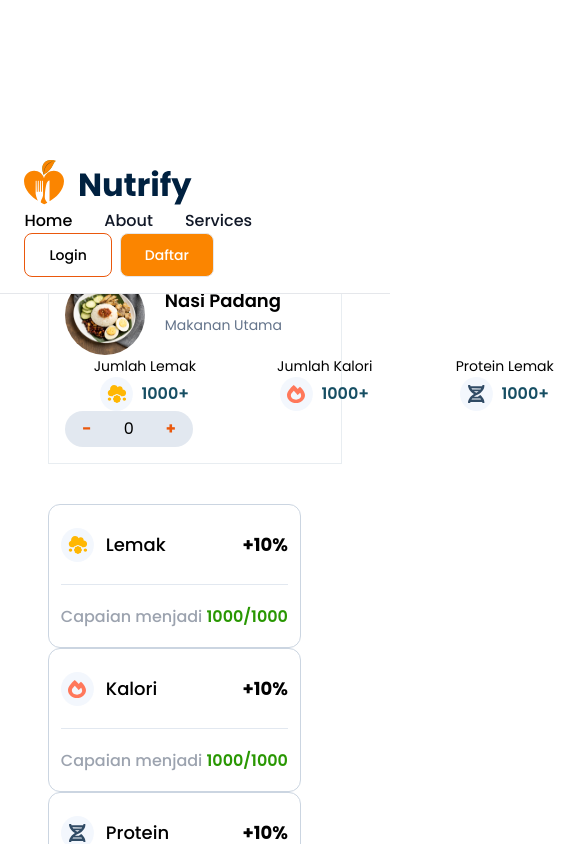
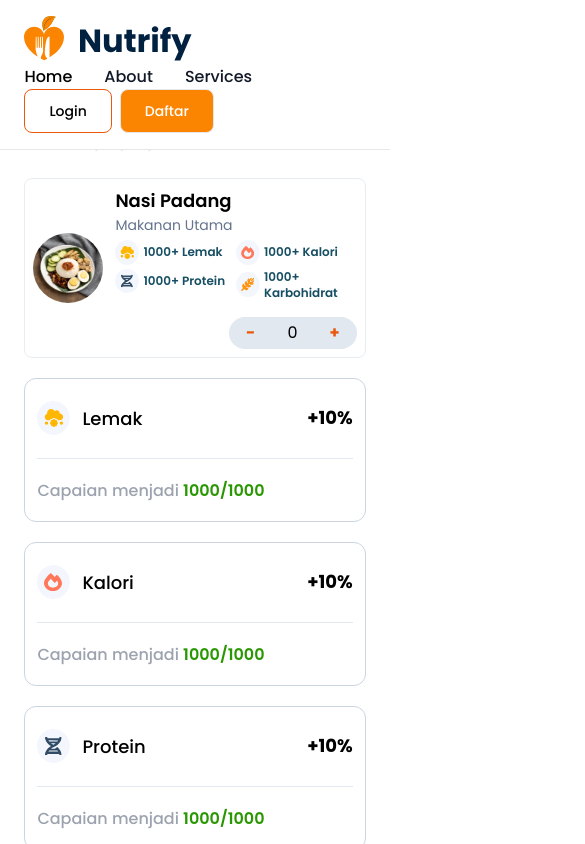
Before and after one commit to Nutrify-Dicoding/nutrify-app, a React (Vite) app: page /track in a window 390 px wide. Shown: the top 844 px of the page, 585 px wide, since content can reach past the window. Built offline with nearby package versions, Linux system fonts and the light colour scheme; no server answers.

Commit message:
set responsiveness on the tracking page

```diff
--- a/src/components/cards/CardFoodChosen.jsx
+++ b/src/components/cards/CardFoodChosen.jsx
@@ -3,11 +3,11 @@ import { useState } from 'react';
 // eslint-disable-next-line react/prop-types
 const NutritionWrap = ({ name, icon, value }) => {
   return (
-    <div className="w-40 h-14 flex flex-col justify-center  items-center py-2 ">
-      <p className="text-sm ">{name}</p>
-      <div className="flex flex-row justify-center gap-2 items-center">
-        <img src={`/icons/${icon}`} alt="" />
-        <p className="font-semibold text-cyan-900">{value}+</p>
+    <div className="w-40 md:w-auto flex flex-col xl:justify-center xl:items-center md:justify-start md:items-start">
+      <p className="text-sm block md:hidden w-full text-center lg:mt-3"><span className="inline lg:hidden">Jumlah</span> {name}</p>
+      <div className="flex flex-row justify-center gap-2 sm:gap-1 items-center mt-0 sm:mt-1">
+        <img src={`/icons/${icon}`} className="w-auto sm:w-6" alt={`icon ${name}`} />
+        <p className="font-semibold text-cyan-900 text-base sm:text-xs md:text-sm">{value}+ <span className="hidden md:inline">{name}</span></p>
       </div>
     </div>
   );
@@ -26,44 +26,45 @@ const CardFoodChosen = () => {
   };
 
   return (
-    <div className="w-full mt-5 border border-white-300 p-4 justify-between items-center flex flex-row flex-wrap">
-      {/* info makanan */}
-      <div className="flex flex-row gap-5 items-center">
+    <div className="w-full mt-5 border border-white-300 p-4 sm:p-2 flex rounded-lg">
+      <div className="flex items-center">
         <img
-          src="/images/traditional-nasi-lemak.png"
-          alt=""
-          className="w-20 h-20 rounded-full"
+          src={'/images/traditional-nasi-lemak.png'}
+          alt={''}
+          className="w-[70px] h-[70px] max-w-[70px] rounded-full"
         />
-        <div className="flex flex-col h-14">
-          <p className="text-lg font-semibold">Nasi Padang</p>
-          <p className="text-sm text-slate-500">Makanan Utama</p>
+      </div>
+      <div className="w-full flex md:block justify-between md:justify-start ps-4 sm:ps-3 items-center">
+        <div className="flex justify-between">
+          <div>
+            <p className="text-lg font-semibold whitespace-nowrap">{'Nasi Padang'}</p>
+            <p className="text-sm text-slate-500 whitespace-nowrap">Makanan Utama</p>
           </div>
         </div>
-      {/* info nutrisi */}
-      <div className="flex justify-center gap-5 items-center flex-row">
+        <div className="grid lg:grid-cols-2 grid-cols-4">
           <NutritionWrap
-          name={'Jumlah Lemak'}
+            name={'Lemak'}
             icon={'lemak-icon.svg'}
             value={1000}
           />
           <NutritionWrap
-          name={'Jumlah Kalori'}
+            name={'Kalori'}
             icon={'kalori-icon.svg'}
             value={1000}
           />
           <NutritionWrap
-          name={'Protein Lemak'}
+            name={'Protein'}
             icon={'protein-icon.svg'}
             value={1000}
           />
           <NutritionWrap
-          name={'Karbohidrat Lemak'}
+            name={'Karbohidrat'}
             icon={'carbo-icon.svg'}
             value={1000}
           />
         </div>
-      {/* pilih porsi */}
-      <div className="w-32 h-9 rounded-full bg-slate-200 flex flex-row items-center justify-between">
+        <div className="w-auto md:w-full">
+          <div className="w-32 h-8 mt-4 rounded-full bg-slate-200 flex flex-row items-center justify-between ml-auto">
             <button
               className="w-11 font-bold text-orange-100"
               onClick={() => hanldeMinPorsi()}>
@@ -77,7 +78,9 @@ const CardFoodChosen = () => {
             </button>
           </div>
         </div>
-  );
+      </div>
+    </div>
+  )
 };
 
 export default CardFoodChosen;
--- a/src/components/cards/CardFoodHistory.jsx
+++ b/src/components/cards/CardFoodHistory.jsx
@@ -2,59 +2,67 @@
 // eslint-disable-next-line react/prop-types
 const NutritionWrap = ({ name, icon, value }) => {
   return (
-    <div className="w-40 h-14 flex flex-col justify-center  items-center py-2 ">
-      <p className="text-sm ">{name}</p>
-      <div className="flex flex-row justify-center gap-2 items-center">
-        <img src={`/icons/${icon}`} alt="" />
-        <p className="font-semibold text-cyan-900">{value}+</p>
-      </div>
-    </div>
-  );
-};
-const CardFoodHistory = ({data, portion}) => {
-  return (
-    <div className="w-full mt-5 border border-white-300 p-4 justify-between items-center flex flex-row flex-wrap">
-      {/* info makanan */}
-      <div className="flex flex-row gap-5 items-center">
-        <img
-          src={data ? data.image:'https://picsum.photos/265/150'}
-          alt=""
-          className="w-20 h-20 rounded-full"
-        />
-        <div className="flex flex-col h-14">
-          <p className="text-lg font-semibold">{data ? data.name:''}</p>
-          <p className="text-sm text-slate-500">Makanan Utama</p>
-        </div>
-      </div>
-      {/* info nutrisi */}
-      <div className="flex justify-center gap-5 items-center flex-row">
-        <NutritionWrap
-          name={'Jumlah Lemak'}
-          icon={'lemak-icon.svg'}
-          value={data ? data.fat:''}
-        />
-        <NutritionWrap
-          name={'Jumlah Kalori'}
-          icon={'kalori-icon.svg'}
-          value={data ? data.cal:''}
-        />
-        <NutritionWrap
-          name={'Protein Lemak'}
-          icon={'protein-icon.svg'}
-          value={data ? data.protein:''}
-        />
-        <NutritionWrap
-          name={'Karbohidrat Lemak'}
-          icon={'carbo-icon.svg'}
-          value={data ? data.carb:''}
-        />
-      </div>
-      {/* pilih porsi */}
-      <div className="w-32 h-9 rounded-full bg-slate-200 flex flex-row items-center justify-center">
-        <p>{portion} Porsi</p>
+    <div className="w-40 md:w-auto flex flex-col xl:justify-center xl:items-center md:justify-start md:items-start">
+      <p className="text-sm block md:hidden w-full text-center lg:mt-3"><span className="inline lg:hidden">Jumlah</span> {name}</p>
+      <div className="flex flex-row justify-center gap-2 sm:gap-1 items-center mt-0 sm:mt-1">
+        <img src={`/icons/${icon}`} className="w-auto sm:w-6" alt={`icon ${name}`} />
+        <p className="font-semibold text-cyan-900 text-base sm:text-xs md:text-sm">{value}+ <span className="hidden md:inline">{name}</span></p>
       </div>
     </div>
   );
 };
 
+// eslint-disable-next-line no-unused-vars
+const CardFoodHistory = ({ data, portion }) => {
+  return (
+    <>
+      <div className="w-full mt-5 border border-white-300 p-4 sm:p-2 flex rounded-lg">
+        <div className="flex items-center">
+          <img
+            src={data ? data.image : 'https://picsum.photos/265/150'}
+            alt={data ? data.name : 'food'}
+            className="w-[70px] h-[70px] max-w-[70px] rounded-full"
+          />
+        </div>
+        <div className="w-full flex md:block justify-between md:justify-start ps-4 sm:ps-3 items-center">
+          <div className="flex justify-between">
+            <div>
+              <p className="text-lg font-semibold whitespace-nowrap">{data ? data.name : ''}</p>
+              <p className="text-sm text-slate-500 whitespace-nowrap">Makanan Utama</p>
+            </div>
+            <div className="w-20 h-7 rounded-full bg-slate-200 hidden md:flex flex-row items-center justify-center">
+              <p className="text-sm">{portion} Porsi</p>
+            </div>
+          </div>
+          <div className="grid lg:grid-cols-2 grid-cols-4">
+            <NutritionWrap
+              name={'Lemak'}
+              icon={'lemak-icon.svg'}
+              value={data ? data.fat : ''}
+            />
+            <NutritionWrap
+              name={'Kalori'}
+              icon={'kalori-icon.svg'}
+              value={data ? data.cal : ''}
+            />
+            <NutritionWrap
+              name={'Protein'}
+              icon={'protein-icon.svg'}
+              value={data ? data.protein : ''}
+            />
+            <NutritionWrap
+              name={'Karbohidrat'}
+              icon={'carbo-icon.svg'}
+              value={data ? data.carb : ''}
+            />
+          </div>
+          <div className="w-32 h-9 md:hidden rounded-full bg-slate-200 flex flex-row items-center justify-center">
+            <p>{portion} Porsi</p>
+          </div>
+        </div>
+      </div>
+    </>
+  )
+}
+
 export default CardFoodHistory;
--- a/src/components/cards/CardNutritionTrack.jsx
+++ b/src/components/cards/CardNutritionTrack.jsx
@@ -11,7 +11,7 @@ const CardNutritionTrack = ({ name, icon, percentase, value, target, text }) =>
 				<p className="font-bold text-lg">{percentase}</p>
 			</div>
 
-			<p className="text-base font-medium text-gray-400 mt-5">
+			<p className="text-base font-medium text-gray-400 mt-5 lg:mt-5 xl:mt-2">
 				{text}{' '}
 				<span className="text-green font-semibold">
 					{value}/{target}
--- a/src/components/containers/ListFoodContainer.jsx
+++ b/src/components/containers/ListFoodContainer.jsx
@@ -21,6 +21,7 @@ const ListFoodContainer = () => {
 		} else {
 			path = `/foods`
 		}
+		setFoods([]);
 		setIsFetching(true);
 		axios
 			.get(path)
--- a/src/pages/Tracking.jsx
+++ b/src/pages/Tracking.jsx
@@ -23,15 +23,12 @@ const Tracking = () => {
 			})
 	}, [token]);
 	return (
-		<section className="px-[12.25%] w-full tab:h-full tab:pt-[4rem] mt-36 ">
-			<p
-				className="text-xl font-bold
-        "
-			>
+		<section className="px-[6.25%] w-full tab:h-full pt-32">
+			<p className="text-xl font-bold" >
 				Pilih Makanan
 			</p>
 			<CardFoodChosen />
-			<div className="w-full mt-10 flex flex-row flex-wrap items-center justify-between">
+			<div className="grid grid-cols-4 gap-5 lg:grid-cols-2 sm:grid-cols-1 mt-5">
 				<CardNutritionTrack name={'Lemak'} icon={'lemak-icon.svg'} percentase={'+10%'} value={1000} target={1000} text={'Capaian menjadi'} />{' '}
 				<CardNutritionTrack
 					name={'Kalori'}
```
Lines whose indentation alone changed are shown as unchanged.
